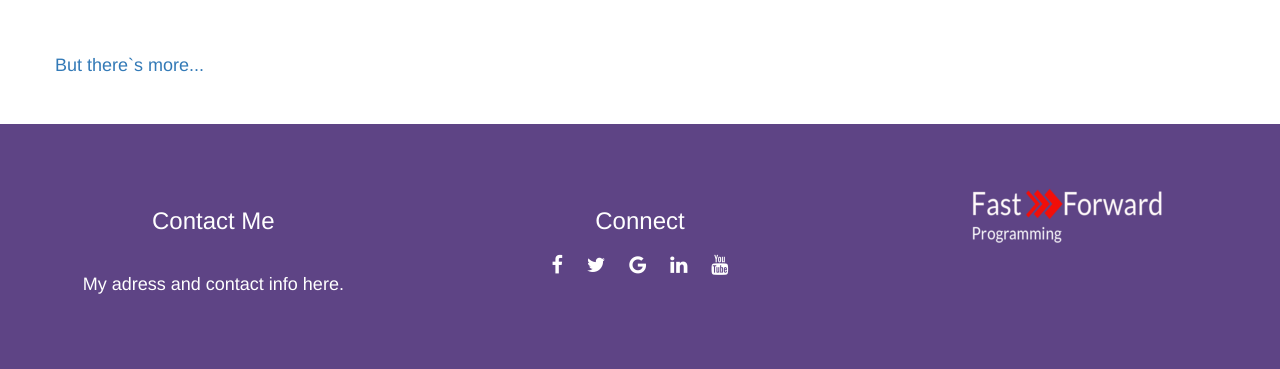
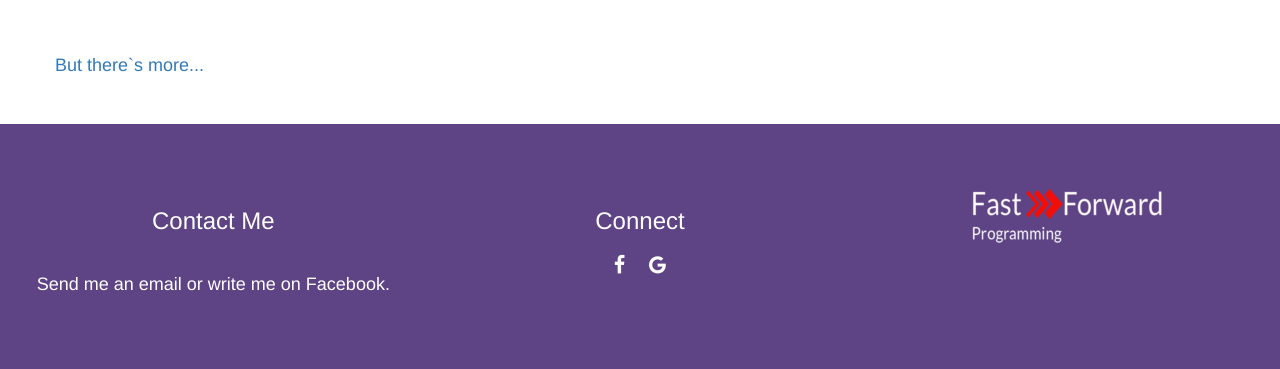
Before and after one commit to Madalin-Antonoiu/FFProg2.0, a Django app: page / in a window 1280 px wide. Shown: the part 1257-1626 px from the top of the page. Run offline with Django 3.2, Linux system fonts and the light colour scheme; some libraries are stand-ins or nearby versions.

Commit message:
Contact section.

```diff
--- a/howdy/templates/index.html
+++ b/howdy/templates/index.html
@@ -172,16 +172,13 @@
 			<div class="col-sm-4">
 				<h3>Contact Me</h3>
 				<br>
-				<h4>My adress and contact info here.</h4>
+				<h4>Send me an email or write me on Facebook.</h4>
 			</div>
 			<!--Social Media Icons-->
 			<div class="col-sm-4">
 				<h3>Connect</h3>
-				<a href="#" class="fa fa-facebook"></a>
-				<a href="#" class="fa fa-twitter"></a>
-				<a href="#" class="fa fa-google"></a>
-				<a href="#" class="fa fa-linkedin"></a>
-				<a href="#" class="fa fa-youtube"></a>
+				<a href="https://www.facebook.com/mada.lin.509" target="_blank" class="fa fa-facebook"></a>
+				<a href="mailto:antonoiumadalin@gmail.com?Subject=Hello%20there" target="_top" class="fa fa-google"></a>
 			</div>
 			<!--Bunny Icon-->
 			<div class="col-sm-4">
```
